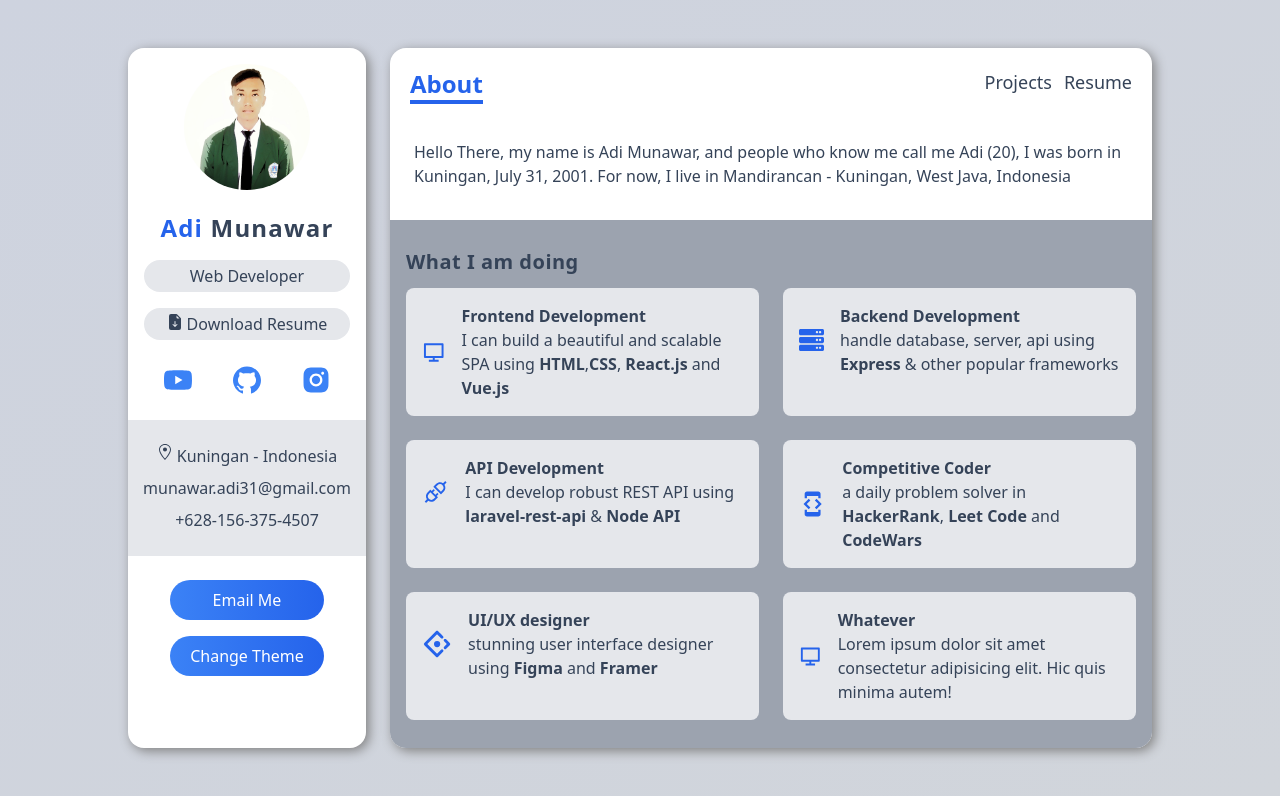
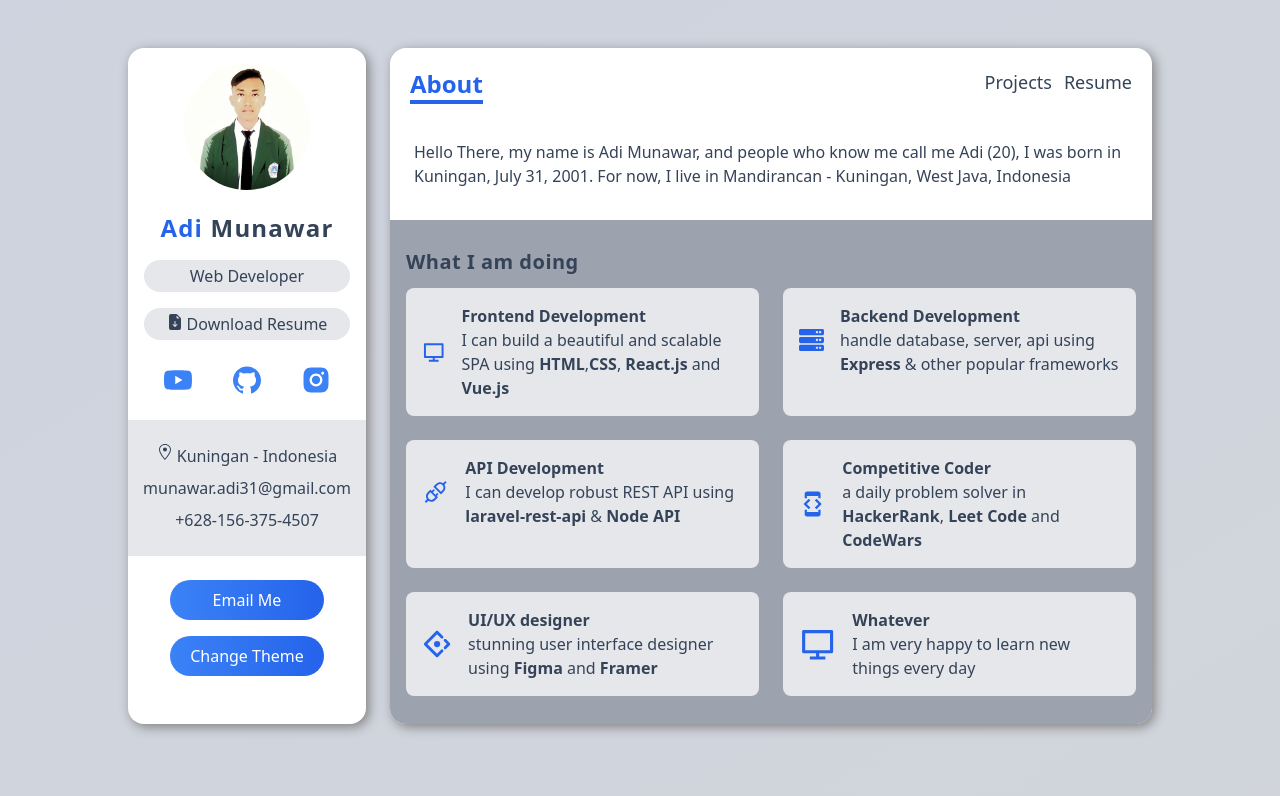
Before and after one commit to AdiMunawar31/next-tailwindcss, a Next.js app: page / in a window 1280 px wide. Shown: the top 796 px of the page. Built offline with nearby package versions, Linux system fonts and the light colour scheme.

Commit message:
update information

```diff
--- a/components/Skills.tsx
+++ b/components/Skills.tsx
@@ -1,12 +1,12 @@
 import { FunctionComponent } from 'react';
-
+import Image from 'next/image';
 import { Skill } from '../types';
 
 const Skills: FunctionComponent<{ value: Skill }> = ({ value: { Icon, name } }) => {
   return (
-    <div className="grid-cols-1 my-2">
-      <div className="flex items-center justify-center w-20 h-20 mx-2 bg-gray-200 md:mx-0 dark:bg-dark-100">
-        <img src={Icon} width="50" height="50" alt={name} title={name} />
+    <div className='grid-cols-1 my-2'>
+      <div className='flex items-center justify-center w-20 h-20 mx-2 bg-gray-200 md:mx-0 dark:bg-dark-100'>
+        <Image src={Icon} width='50' height='50' alt={name} title={name} />
       </div>
     </div>
   );
--- a/data.ts
+++ b/data.ts
@@ -40,7 +40,7 @@ export const services: Service[] = [
     Icon: RiComputerLine,
     title: "Whatever",
     about:
-      "Lorem ipsum dolor sit amet consectetur adipisicing elit. Hic quis minima autem!",
+      "I am very happy to learn new things every day",
   },
 ];
 
```
